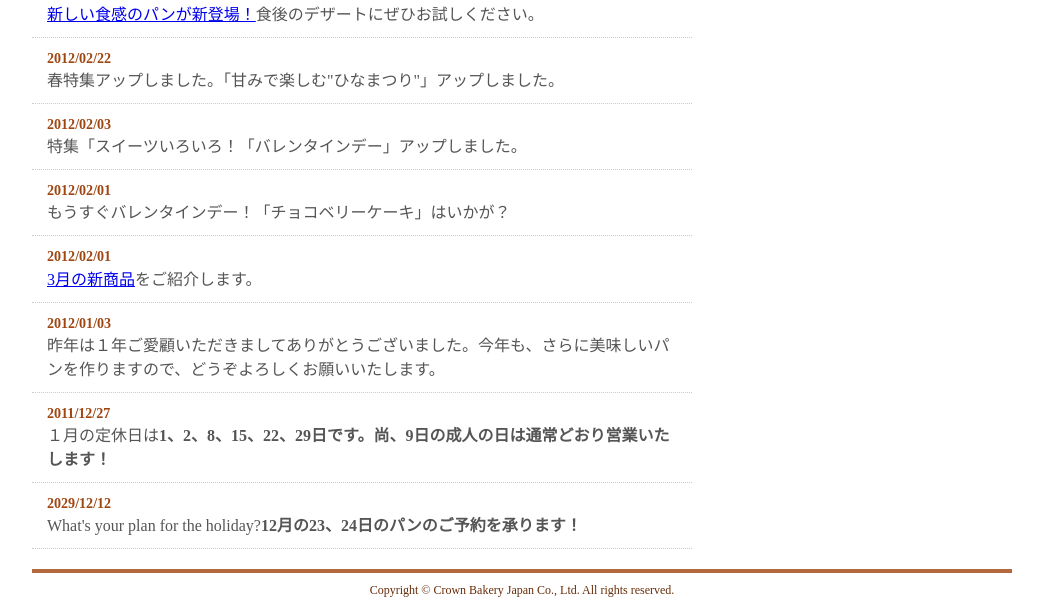
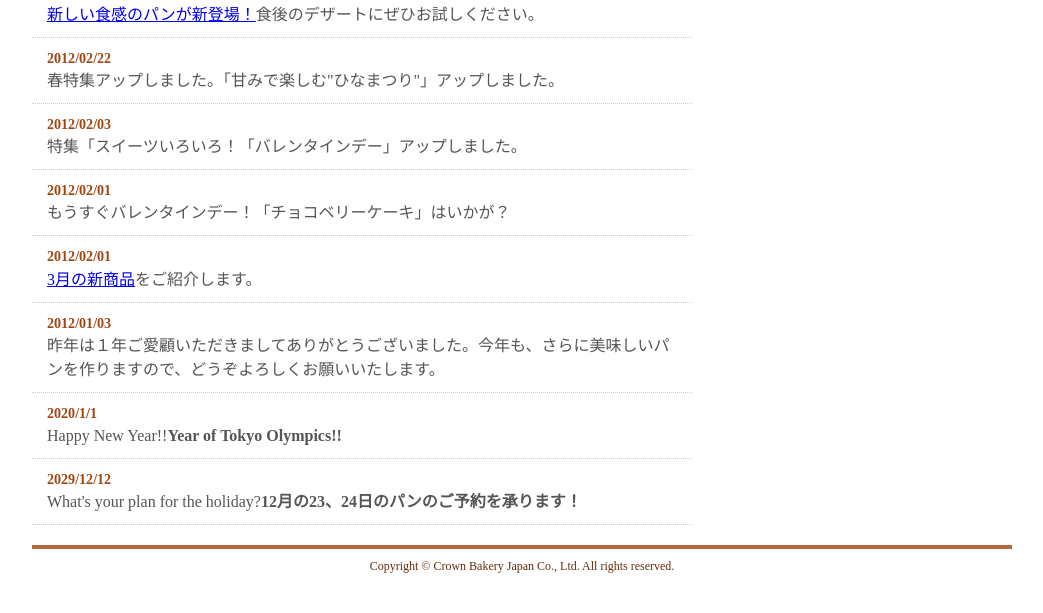
Before and after one commit to cameraluvsme/bakery, a plain HTML site: page index.html in a window 1280 px wide. Shown: the part 225-838 px from the top of the page, without its empty margins (118-1161 px from the left). After the commit the page ends 814 px from the top, so only its background shows below. Drawn offline with Linux system fonts and the light colour scheme.

Commit message:
Changed date to 2020

```diff
--- a/index.html
+++ b/index.html
@@ -38,8 +38,8 @@
                     <dd><a href="item.html">3月の新商品</a>をご紹介します。</dd>
                     <dt>2012/01/03</dt>
                     <dd>昨年は１年ご愛顧いただきましてありがとうございました。今年も、さらに美味しいパンを作りますので、どうぞよろしくお願いいたします。</dd>
-                    <dt>2011/12/27</dt>
-                    <dd>１月の定休日は<strong>1、2、8、15、22、29日です。尚、9日の成人の日は通常どおり営業いたします！</strong></dd>
+                    <dt>2020/1/1</dt>
+                    <dd>Happy New Year!!<strong>Year of Tokyo Olympics!!</strong></dd>
                     <dt>2029/12/12</dt>
                     <dd>What's your plan for the holiday?<strong>12月の23、24日のパンのご予約を承ります！</strong></dd>
                 </dl>
```
